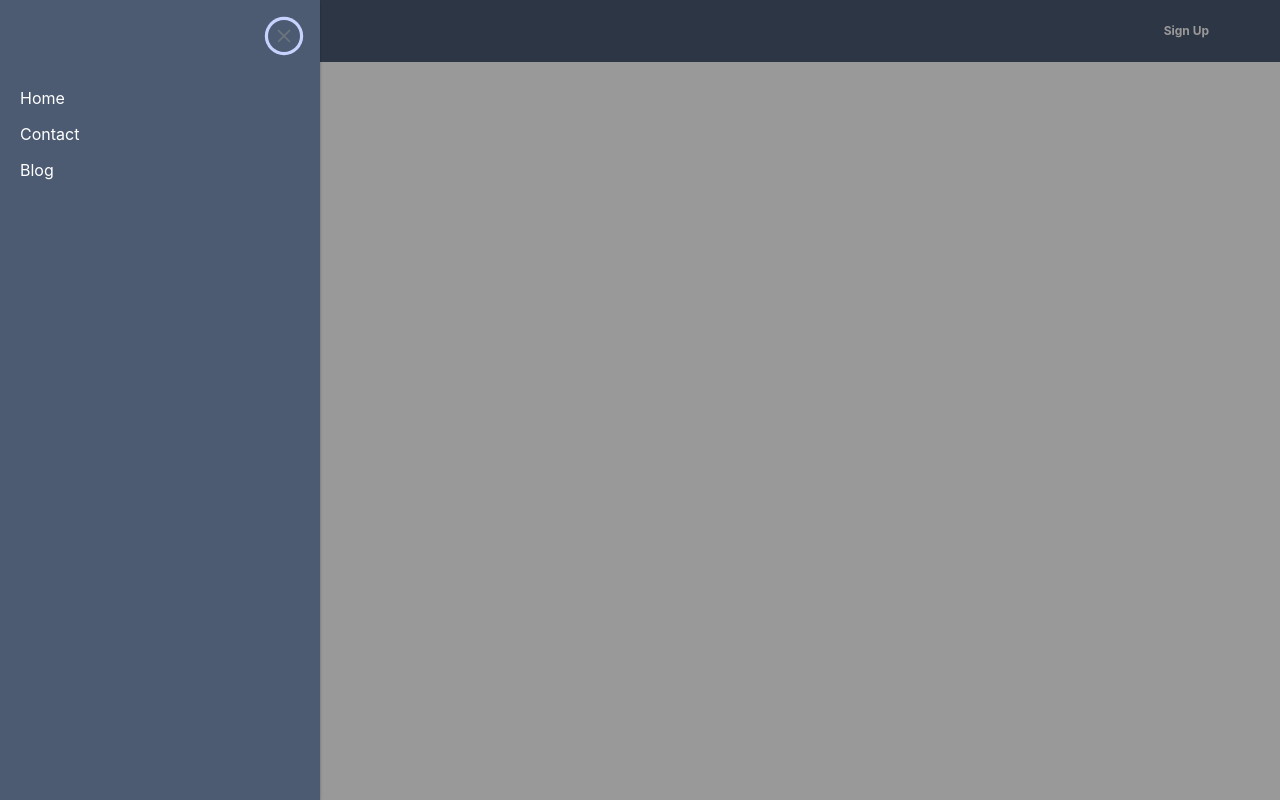
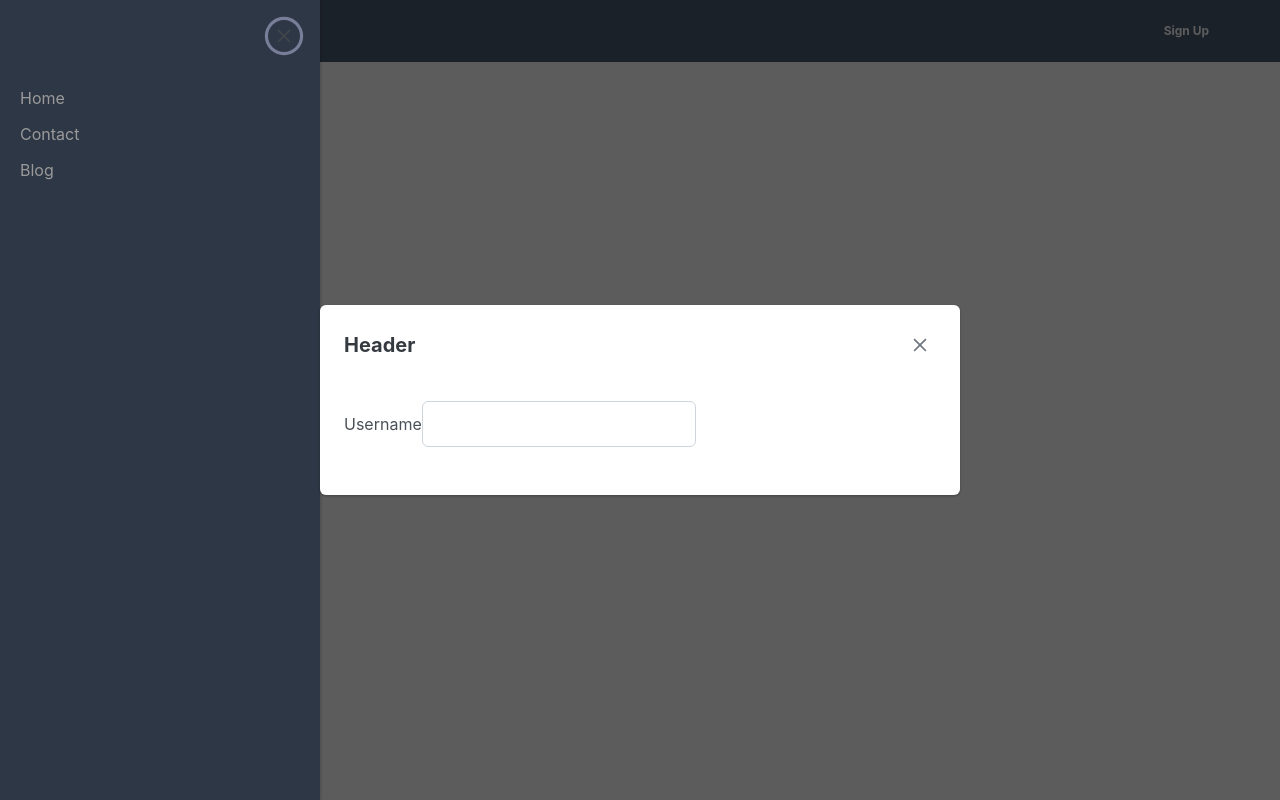
Before and after one commit to SalinaPrajapati/react-node-js, a React (Create React App) app: page / in a window 1280 px wide. Both pictures are taken after a click on the button 74 px from the left and 31 px from the top of the page. Built offline with nearby package versions, Linux system fonts and the light colour scheme.

Commit message:
navbar implemented

```diff
--- a/src/Header.js
+++ b/src/Header.js
@@ -1,6 +1,9 @@
 import React, { useState } from 'react';
 import { Sidebar } from 'primereact/sidebar';
 import { Button } from 'primereact/button';
+import { Dialog } from 'primereact/dialog';
+import { InputText } from 'primereact/inputtext';
+
 
 function Header(){
     const [visible, setVisible] = useState(false);
@@ -16,7 +19,15 @@ function Header(){
                 <Button icon="pi pi-bars" severity="secondary" text style={{ fontSize: '0.75rem', color: 'white' }} raise onClick={() => setVisible(true)} />
             </div>
             <div>
-            <Button label="Sign Up" severity="secondary" text style={{ fontSize: '0.75rem', color: 'white' }} />
+            <Button label="Sign Up" severity="secondary" text style={{ fontSize: '0.75rem', color: 'white' }} onClick={() => setVisible(true)} />
+            <Dialog header="Header" visible={visible} style={{ width: '50vw' }} onHide={() => setVisible(false)}>
+            <p className="m-0">
+            <div className="flex flex-column gap-2">
+            <label htmlFor="username">Username</label>
+                <InputText id="username" aria-describedby="username-help" />
+            </div>
+            </p>
+            </Dialog>
             </div>
         </div>
     )
```
Also changed, not shown: src/App.css (line endings or trailing spaces).
